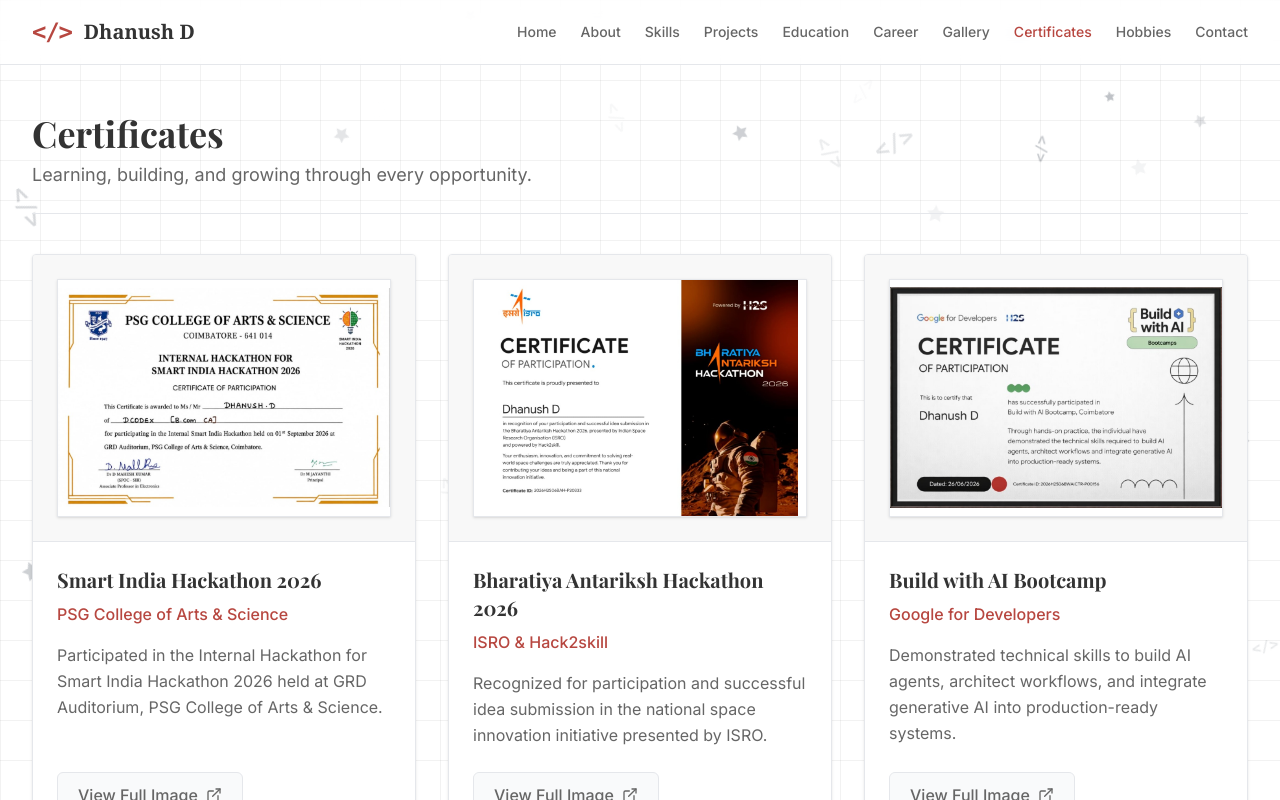
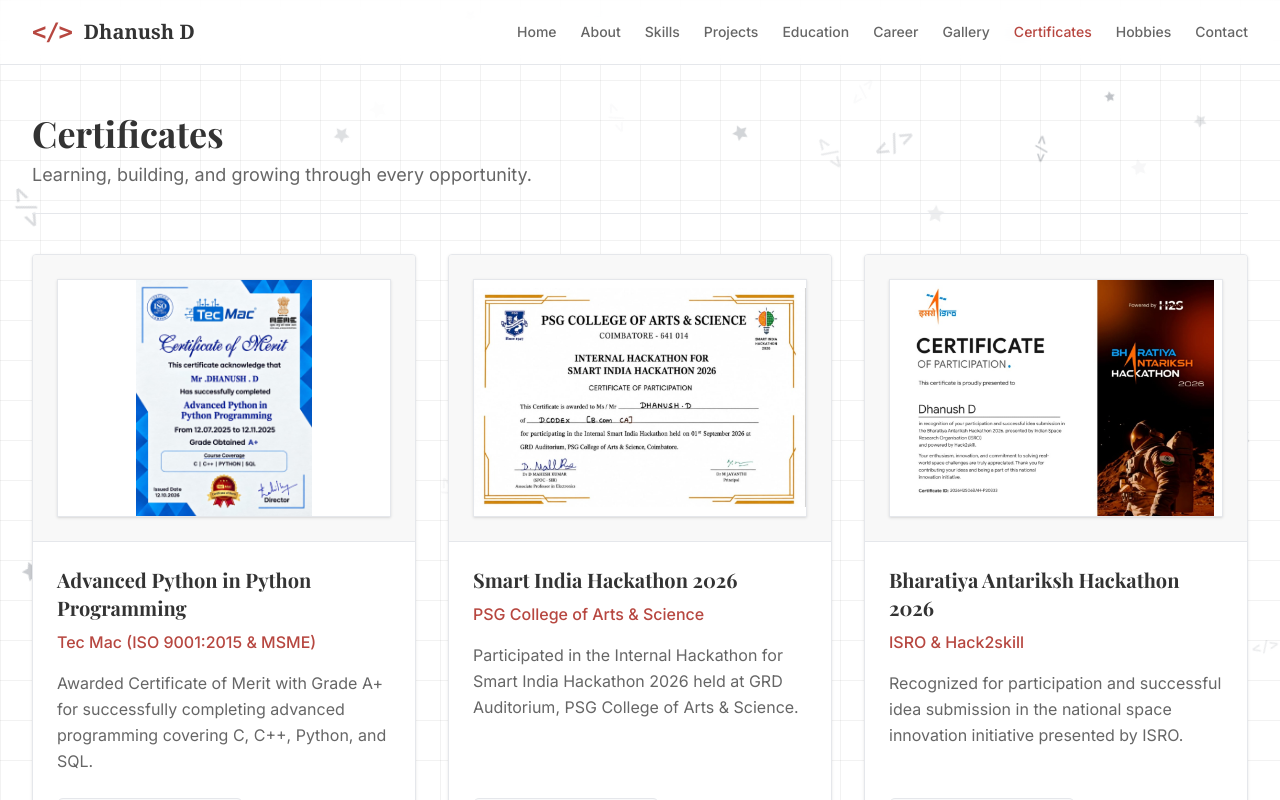
Before and after one commit to dhanushdevaraj10-glitch/Dhanush-Portfolio, a React (Vite) app: page /certificates in a window 1280 px wide. Shown: the top 800 px of the page. Built offline with nearby package versions, Linux system fonts and the light colour scheme.

Commit message:
feat: add Tec Mac Advanced Python certificate at the top of Certificates page

```diff
--- a/src/pages/Certificates.jsx
+++ b/src/pages/Certificates.jsx
@@ -3,6 +3,12 @@
 
 const Certificates = () => {
   const certificatesData = [
+    {
+      title: "Advanced Python in Python Programming",
+      organization: "Tec Mac (ISO 9001:2015 & MSME)",
+      description: "Awarded Certificate of Merit with Grade A+ for successfully completing advanced programming covering C, C++, Python, and SQL.",
+      image: "/cert_advanced_python.jpg"
+    },
     {
       title: "Smart India Hackathon 2026",
       organization: "PSG College of Arts & Science",
```
Also changed, not shown: public/cert_advanced_python.jpg (added).
